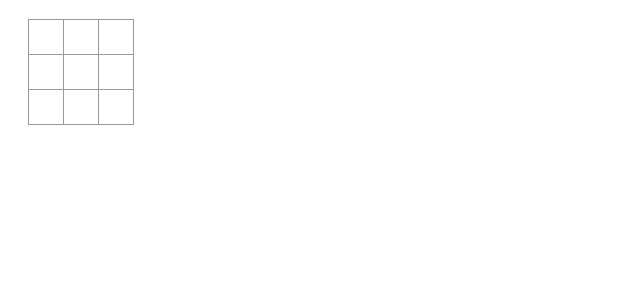
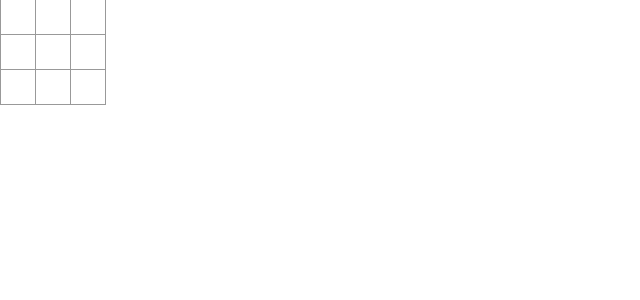
Before and after one commit to ildarfaz/tictactoe, a React (Create React App) app: page / in a window 1280 px wide. Both pictures are taken after a click on the button "Да". Shown: the top 300 px of the page, without its empty margins (0-640 px from the left). Built offline with nearby package versions, Linux system fonts and the light colour scheme.

Commit message:
исправил процесс хода, убрал закрытие вкладки

```diff
--- a/src/App.css
+++ b/src/App.css
@@ -1,4 +1,8 @@
 .App {
   font: 14px "Century Gothic", Futura, sans-serif;
-  margin: 20px;
 }
+body {
+  margin: 0;
+  padding: 0;
+  border: 0;
+}
--- a/src/components/wrapper/Wrapper.tsx
+++ b/src/components/wrapper/Wrapper.tsx
@@ -8,7 +8,7 @@ export const Wrapper = () => {
         setIsPlay(true);
     }
     const onClose = () => {
-        window.close();
+
     }
     return (
         <div className={style.wrapper}>
--- a/src/components/wrapper/game/Game.tsx
+++ b/src/components/wrapper/game/Game.tsx
@@ -4,9 +4,14 @@ import { Board } from "./board/Board";
 
 export const Game = () => {
     const [squares, setSqueres] = useState(Array(9).fill(null));
+    const [player, setPlayer] = useState('X');
+    const onChangeSquare = (num: number) => {
+        setPlayer(player === 'X' ? 'O' : 'X');
+        setSqueres(() => squares.map((el, index) => index === num&&!el ? player : el));
+    }
     return (
         <div className={style.game}>
-            <Board squares={squares} />
+            <Board squares={squares} onChangeSquare={onChangeSquare} />
         </div>
     )
 }
--- a/src/components/wrapper/game/board/Board.tsx
+++ b/src/components/wrapper/game/board/Board.tsx
@@ -4,10 +4,11 @@ import style from "./board.module.scss";
 
 interface BoardProps {
     squares: (null | string)[],
+    onChangeSquare: (num: number) => void
 }
 
-export const Board: React.FC<BoardProps> = ({ squares }) => {
-    let board = squares.map((el, index) => <Squere value={el} key={index} />);
+export const Board: React.FC<BoardProps> = ({ squares, onChangeSquare }) => {
+    let board = squares.map((el, index) => <Squere value={el} index={index} key={index} onChangeSquare={onChangeSquare} />);
     [3, 7].map(num => board.splice(num, 0, <div className={style.break}></div>))
     return (
         <div className={style.board}>
--- a/src/components/wrapper/game/board/square/Squere.tsx
+++ b/src/components/wrapper/game/board/square/Squere.tsx
@@ -2,11 +2,12 @@ import React from "react"
 import style from "./squere.module.scss";
 interface squereProps {
     value: string | null,
+    index: number,
+    onChangeSquare: (num: number) => void,
 }
 
-export const Squere: React.FC<squereProps> = ({ value }) => {
+export const Squere: React.FC<squereProps> = ({ value, index, onChangeSquare }) => {
     return (
-        <div className={style.square}>{value || ""}</div>
+        <div className={style.square} onClick={() => onChangeSquare(index)} >{value || ""} </div>
     )
-
 }
--- a/src/components/wrapper/game/board/square/squere.module.scss
+++ b/src/components/wrapper/game/board/square/squere.module.scss
@@ -11,5 +11,5 @@
   padding: 0;
   text-align: center;
   width: 34px;
-
+  user-select: none;
 }
--- a/src/components/wrapper/wrapper.module.scss
+++ b/src/components/wrapper/wrapper.module.scss
@@ -1,3 +1,3 @@
 .wrapper {
-
+  height: 100vh;
 }
```
